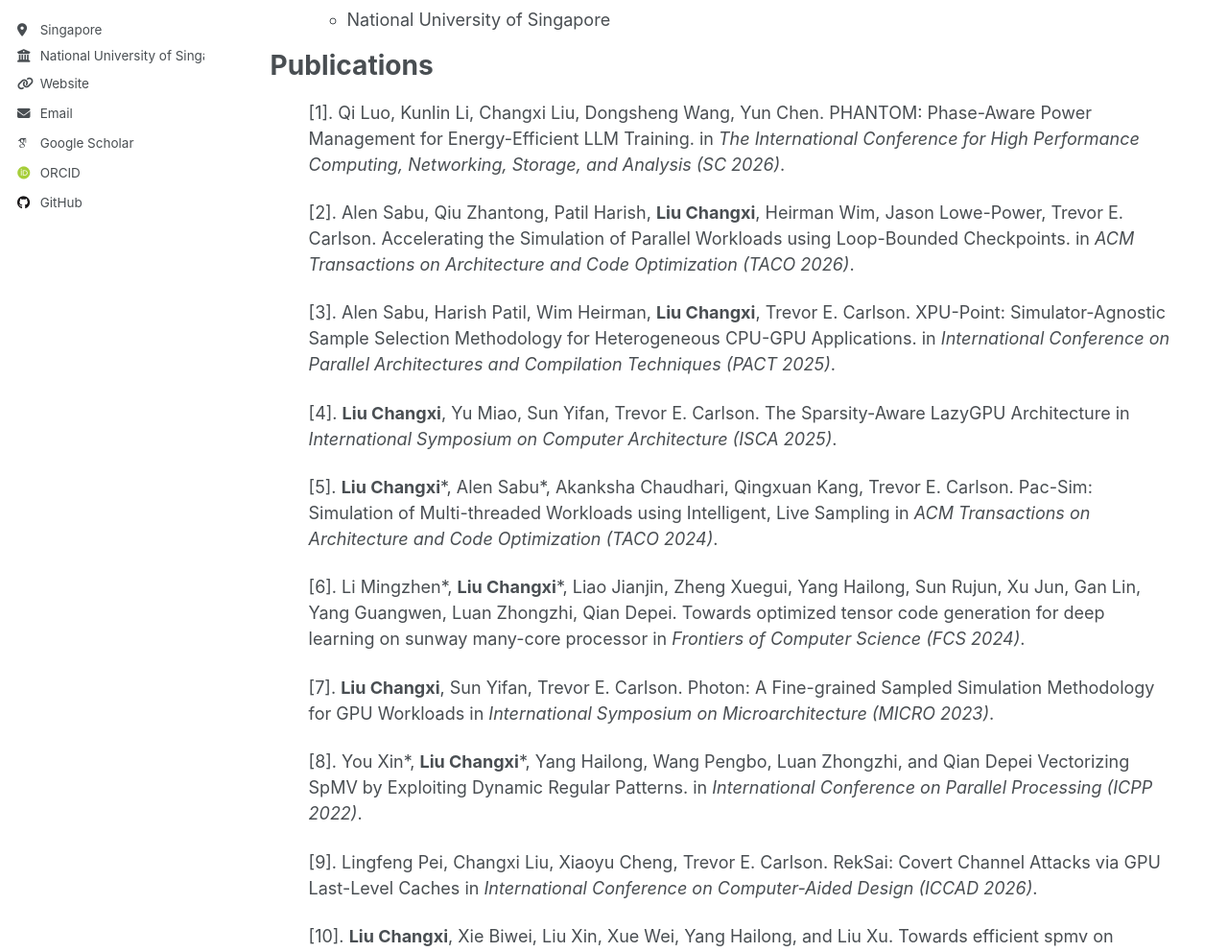
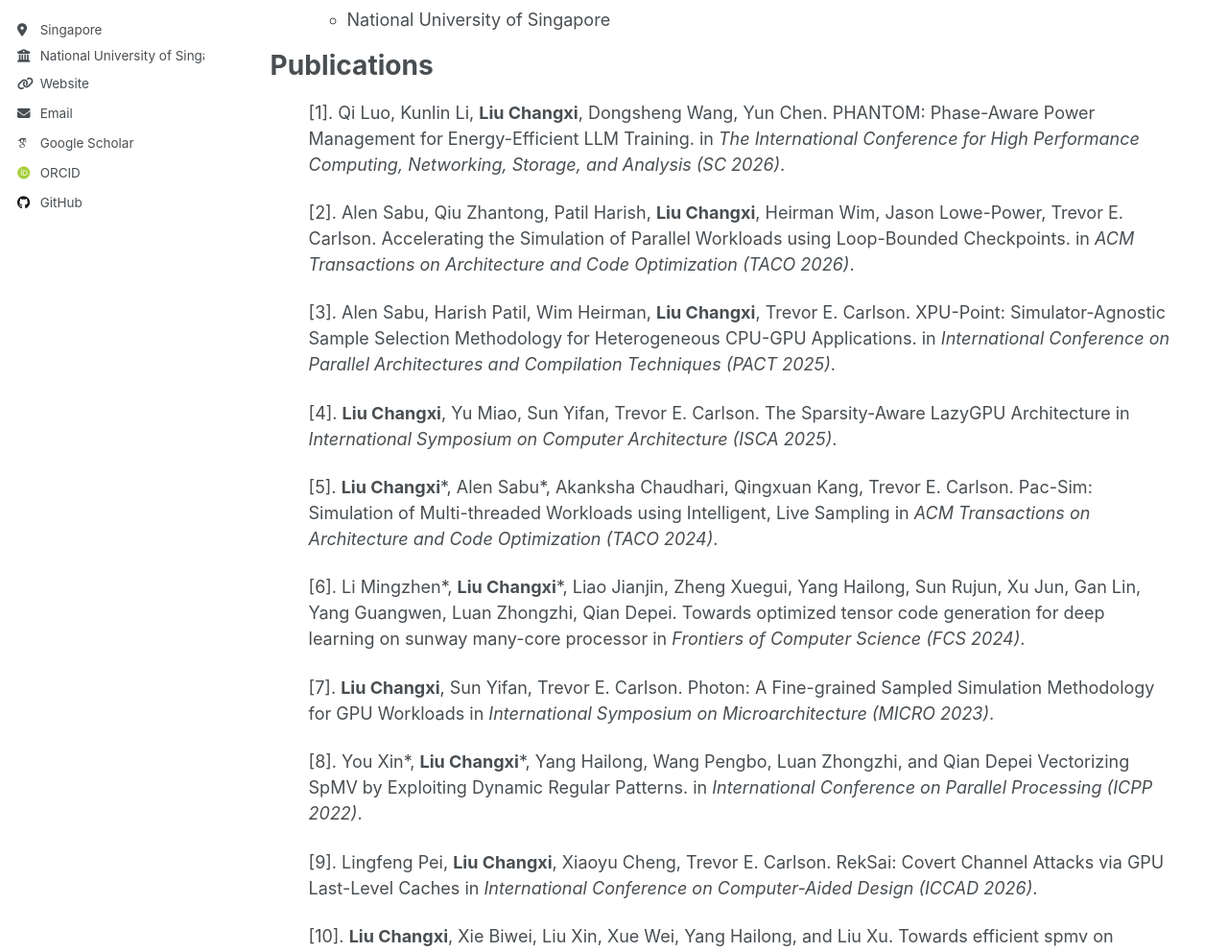
Before and after one commit to lchangxii/lchangxii.github.io, a Jekyll site: the page built from _pages/cv.md, in a window 1280 px wide and 1400 px high. Shown: the part 391-1383 px from the top of the window at 96% size. Built offline with Jekyll 4.4.1, drawn with Linux system fonts in a browser that asks for light colours; some web fonts are replaced.

Commit message:
Update publication display and refresh profile pages

```diff
--- a/_includes/archive-single.html
+++ b/_includes/archive-single.html
@@ -37,7 +37,7 @@
     {% if post.collection == 'teaching' %}
     <p> {{ post.type }}, <i>{{ post.venue }}</i> {{post.datestart}}-{{post.dateend}}.</p>
     {% elsif post.collection == 'publications' %}
-    {% assign highlighted_author = post.author | replace: "Liu Changxi", "<b>Liu Changxi</b>" %}
+    {% assign highlighted_author = post.author | replace: "Liu Changxi", "<b>Liu Changxi</b>" | replace: "Changxi Liu", "<b>Liu Changxi</b>" %}
     <p>[{{index}}]. {{highlighted_author}} {{post.title}} in <i>{{ post.venue }}</i>.
     </p>
     {% elsif post.date %}
--- a/_pages/cv.md
+++ b/_pages/cv.md
@@ -33,8 +33,8 @@
 
 Publications
 ======
-  {% assign reversed_pubs = site.publications | reverse %}
-  <ul>{% for post in reversed_pubs %}
+  {% assign pubs_desc = site.publications | sort_natural: "path" | reverse %}
+  <ul>{% for post in pubs_desc %}
     {% assign index = forloop.index%}
     {% include archive-single.html %}
   {% endfor %}</ul>
```
Also changed, not shown: _pages/about.md (+0 -1 lines), _pages/publications.html (+4 -3 lines).
